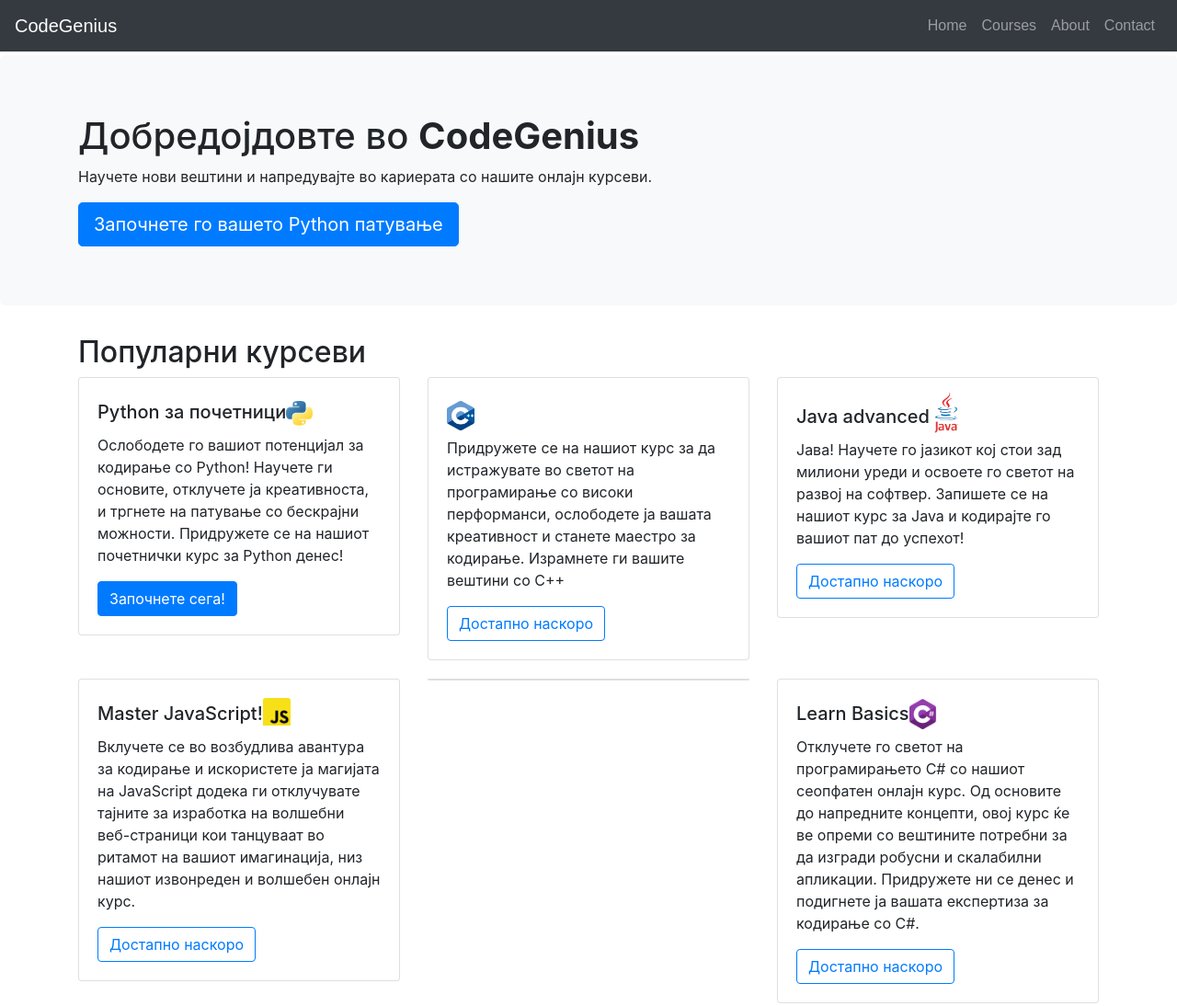
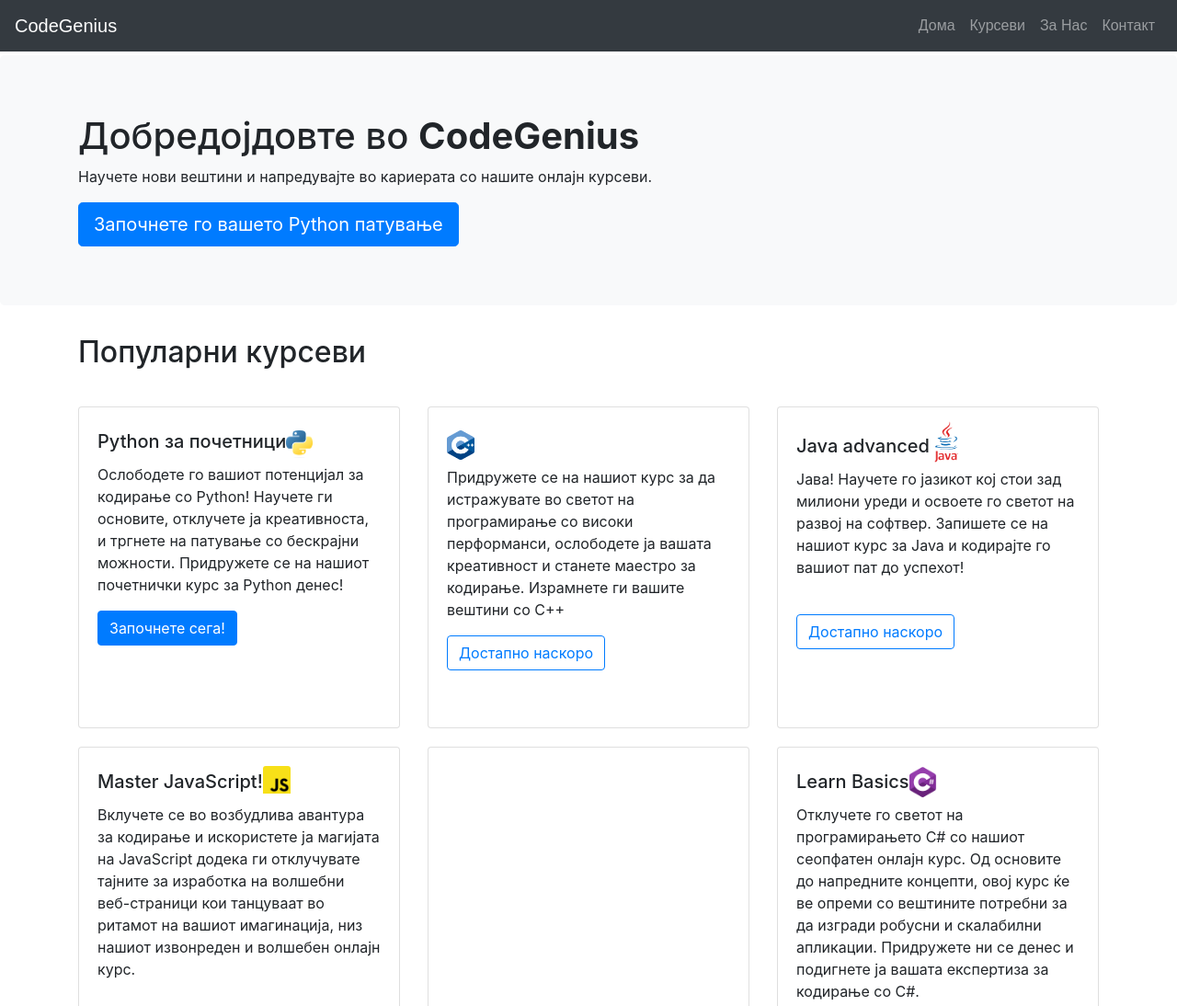
Before and after one commit to ninakoceska/CodeGenius, a plain HTML site: page index.html in a window 1280 px wide. Shown: the top 1094 px of the page at 92% size. Drawn offline with Linux system fonts and the light colour scheme.

Commit message:
Update index.html

```diff
--- a/index.html
+++ b/index.html
@@ -1,7 +1,8 @@
 <!DOCTYPE html>
-<html>
+<html lang="mk">
 <head>
     <title>Home</title>
+    <meta charset=utf-8>
     <link rel="stylesheet" href="bootstrap.css">
     <link rel="stylesheet" href="stil.css">
     <style>
@@ -13,6 +14,15 @@
             font-size: 15px;
             padding-top: 20px;
             display: block;
+        }
+        .card{
+            height: 350px;
+        }
+        .row > div:nth-child(3) .soon{
+            margin-top: 23px;
+        }
+        .row > div:nth-child(4) .soon{
+            margin-top: 23px;
         }
     </style>
 </head>
@@ -26,16 +36,16 @@
     <div class="collapse navbar-collapse" id="navbarNav">
         <ul class="navbar-nav ml-auto">
             <li class="nav-item">
-                    <a class="nav-link" href="index.html">Home</a>
+                <a class="nav-link" href="index.html">Дома</a>
             </li>
             <li class="nav-item">
-                    <a class="nav-link" href="course.html">Courses</a>
+                <a class="nav-link" href="course.html">Курсеви</a>
             </li>
             <li class="nav-item">
-                    <a class="nav-link" href="About.html">About</a>
+                <a class="nav-link" href="About.html">За Нас</a>
             </li>
             <li class="nav-item">
-                    <a class="nav-link" href="Contact.html">Contact</a>
+                <a class="nav-link" href="Contact.html">Контакт</a>
             </li>
         </ul>
     </div>
@@ -52,7 +62,7 @@
 
 <!-- Course section -->
 <div class="container">
-        <h2>Популарни курсеви</h2>
+    <h2 style="margin-bottom: 40px;">Популарни курсеви</h2>
     <div class="row">
         <div class="col-md-4">
             <div class="card course-card">
```
Lines whose indentation alone changed are shown as unchanged.
